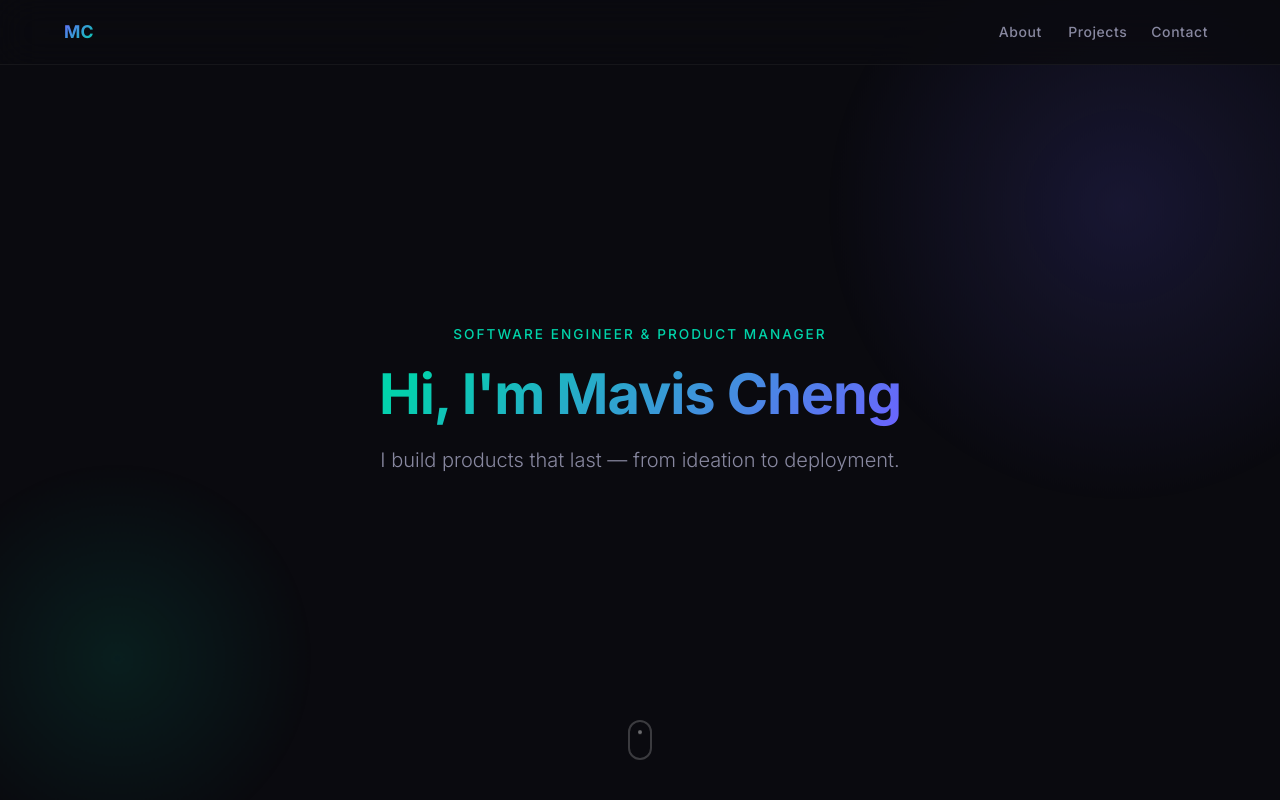
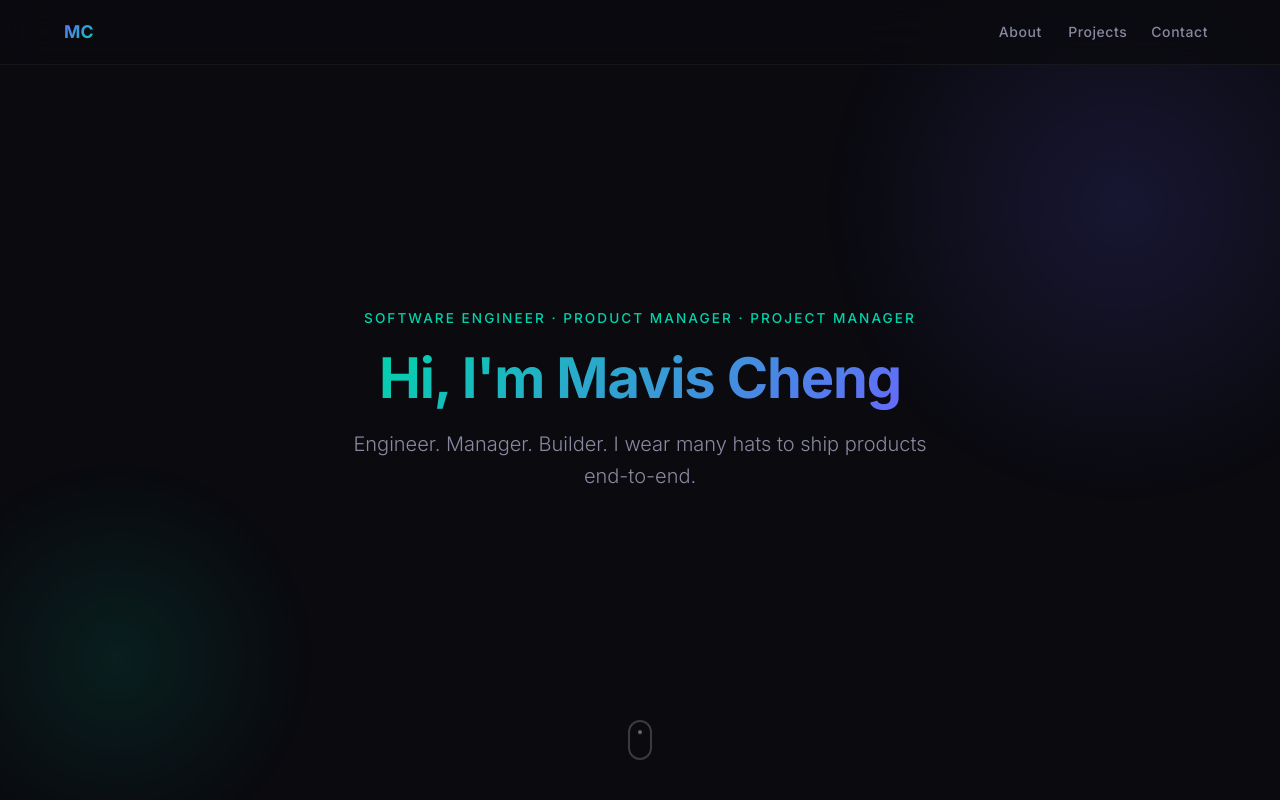
Before and after one commit to mavisczx/mavisczx.github.io, a React (Create React App) app: page / in a window 1280 px wide. Shown: the top 800 px of the page. Built offline with nearby package versions, Linux system fonts and the light colour scheme.

Commit message:
update hero slogan and subtitle

```diff
--- a/src/App.js
+++ b/src/App.js
@@ -390,7 +390,7 @@ function App() {
               fontSize: "0.85rem",
             }}
           >
-            Software Engineer & Product Manager
+            Software Engineer · Product Manager · Project Manager
           </Typography>
           <Typography
             variant="h1"
@@ -419,7 +419,7 @@ function App() {
               lineHeight: 1.6,
             }}
           >
-            I build products that last — from ideation to deployment.
+            Engineer. Manager. Builder. I wear many hats to ship products end-to-end.
           </Typography>
         </Box>
 
```
